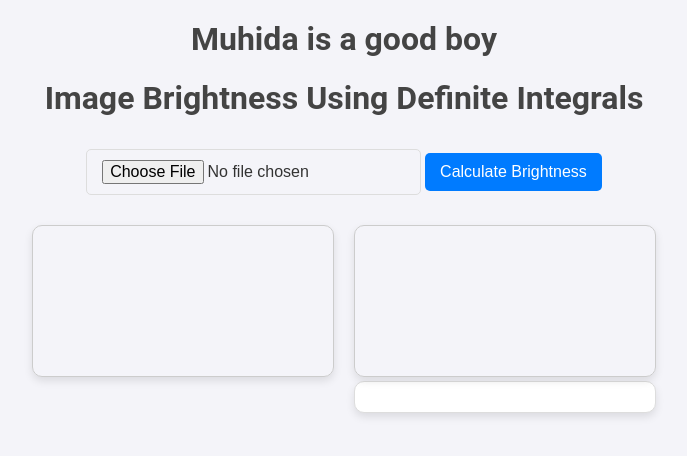
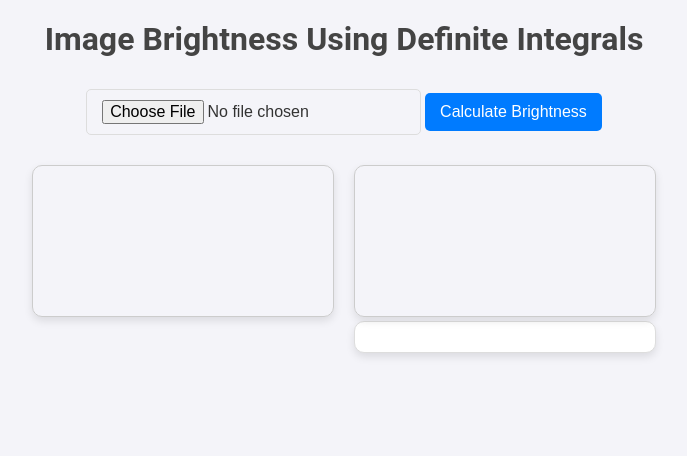
Before and after one commit to alimohsin05/BrightnessCalculator, a plain HTML site: page index.html in a window 1280 px wide. Shown: the whole page, without its empty margins (296-983 px from the left). Drawn offline with Linux system fonts and the light colour scheme.

Commit message:
Update index.html

```diff
--- a/index.html
+++ b/index.html
@@ -92,7 +92,7 @@
 </head>
 
 <body>
-    <h1>Muhida is a good boy</h1>
+
     <h1>Image Brightness Using Definite Integrals</h1>
     <input type="file" id="imageUpload" accept="image/*">
     <button onclick="calculateBrightness()">Calculate Brightness</button>
```
